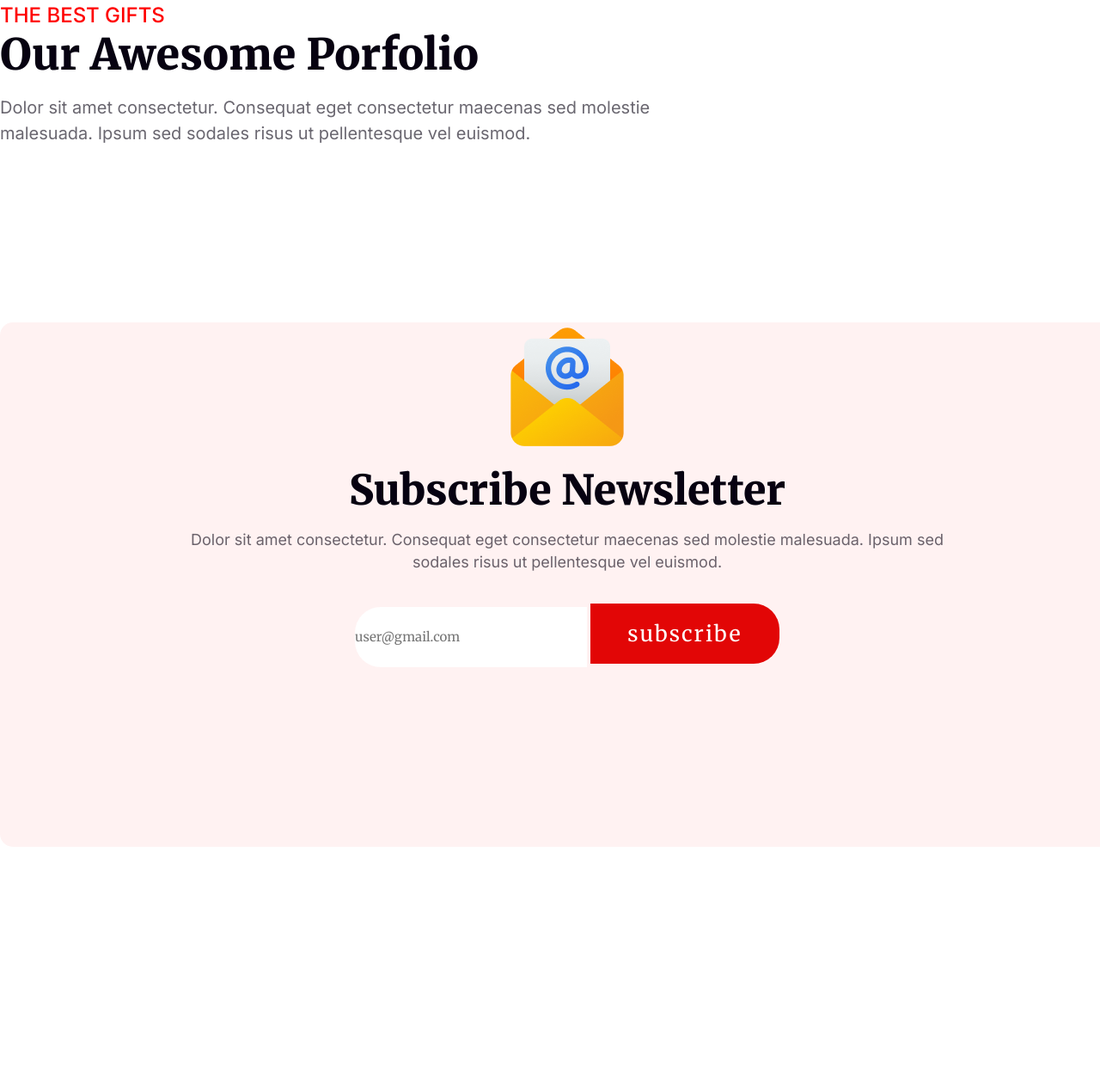
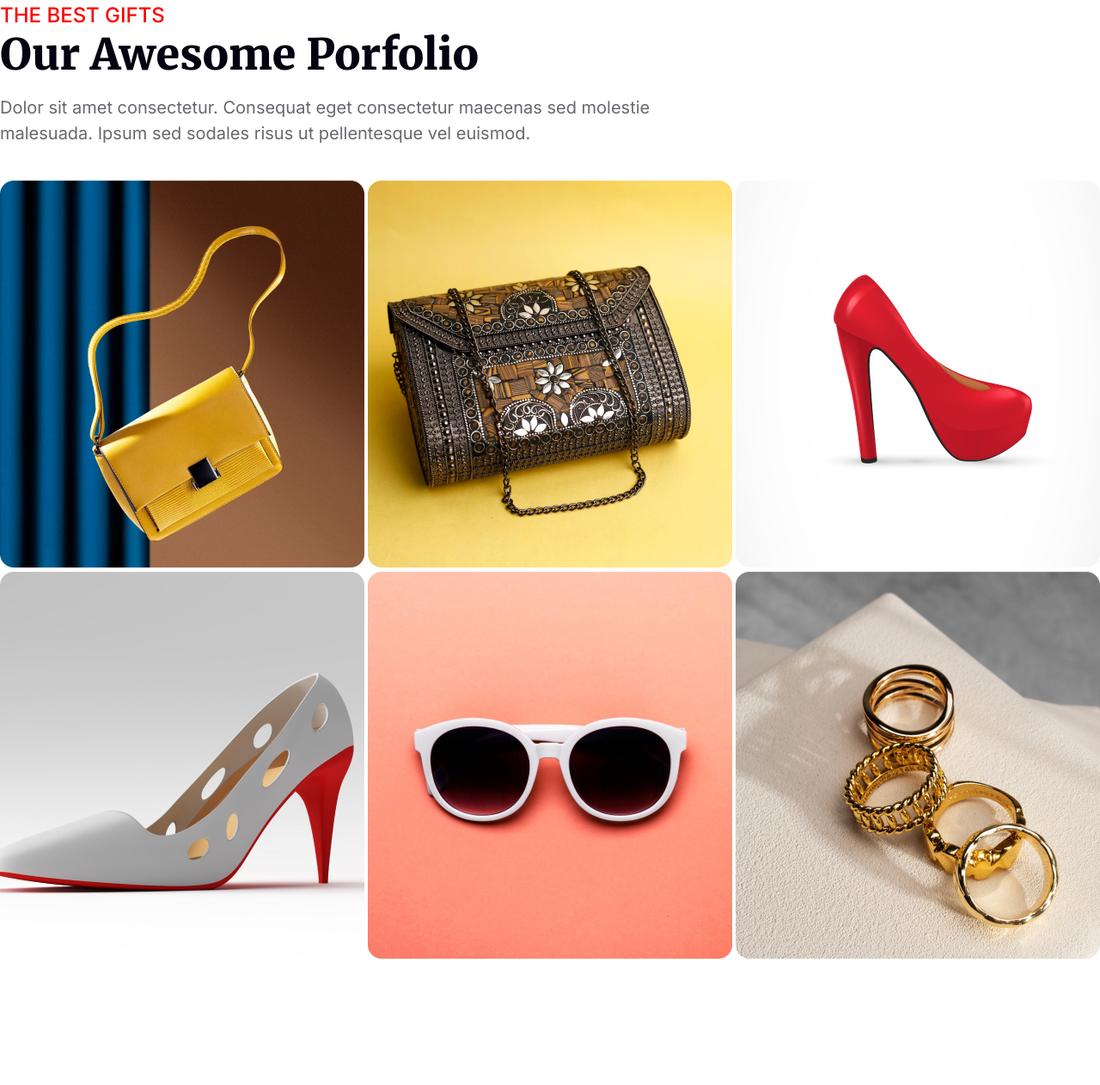
Before and after one commit to sohanpk24/Assignment-B9A1-New-Year, a plain HTML site: page index.html in a window 1280 px wide. Shown: the part 4392-5654 px from the top of the page at 86% size. Drawn offline with Linux system fonts and the light colour scheme.

Commit message:
final commit

```diff
--- a/index.html
+++ b/index.html
@@ -112,11 +112,11 @@
             <div class="flex">
               <div>
                 <div class="confety">
-                    <img src="/images/Group 75.png" alt="">
+                    <img src="./images/Group 75.png"/ alt="">
               </div>
             </div>
               <div class="girl">
-                  <img src="/images/Group 44.png" alt="">
+                  <img src="./images/Group 44.png"/ alt="">
               </div>
             </div>
           </div>
@@ -132,12 +132,12 @@
               <p>Dolor sit amet consectetur. Consequat eget consectetur maecenas sed molestie malesuada. Ipsum sed sodales risus ut pellentesque vel euismod.</p>
             </div>
             <div class="portfolio-img">
-              <img src="./images/Rectangle 3.png/" alt="">
-              <img src="./images/Rectangle 4.png/" alt="">
-              <img src="./images/Rectangle 5.png/" alt="">
-              <img src="./images/Rectangle 6.png/" alt="">
-              <img src="./images/Rectangle 7.png/" alt="">
-              <img src="./images/Rectangle 8.png/" alt="">
+              <img src="./images/Rectangle 3.png"/ alt="">
+              <img src="./images/Rectangle 4.png"/ alt="">
+              <img src="./images/Rectangle 5.png"/ alt="">
+              <img src="./images/Rectangle 6.png"/ alt="">
+              <img src="./images/Rectangle 7.png"/ alt="">
+              <img src="./images/Rectangle 8.png"/ alt="">
             </div>
           </div>
       </section>
```
